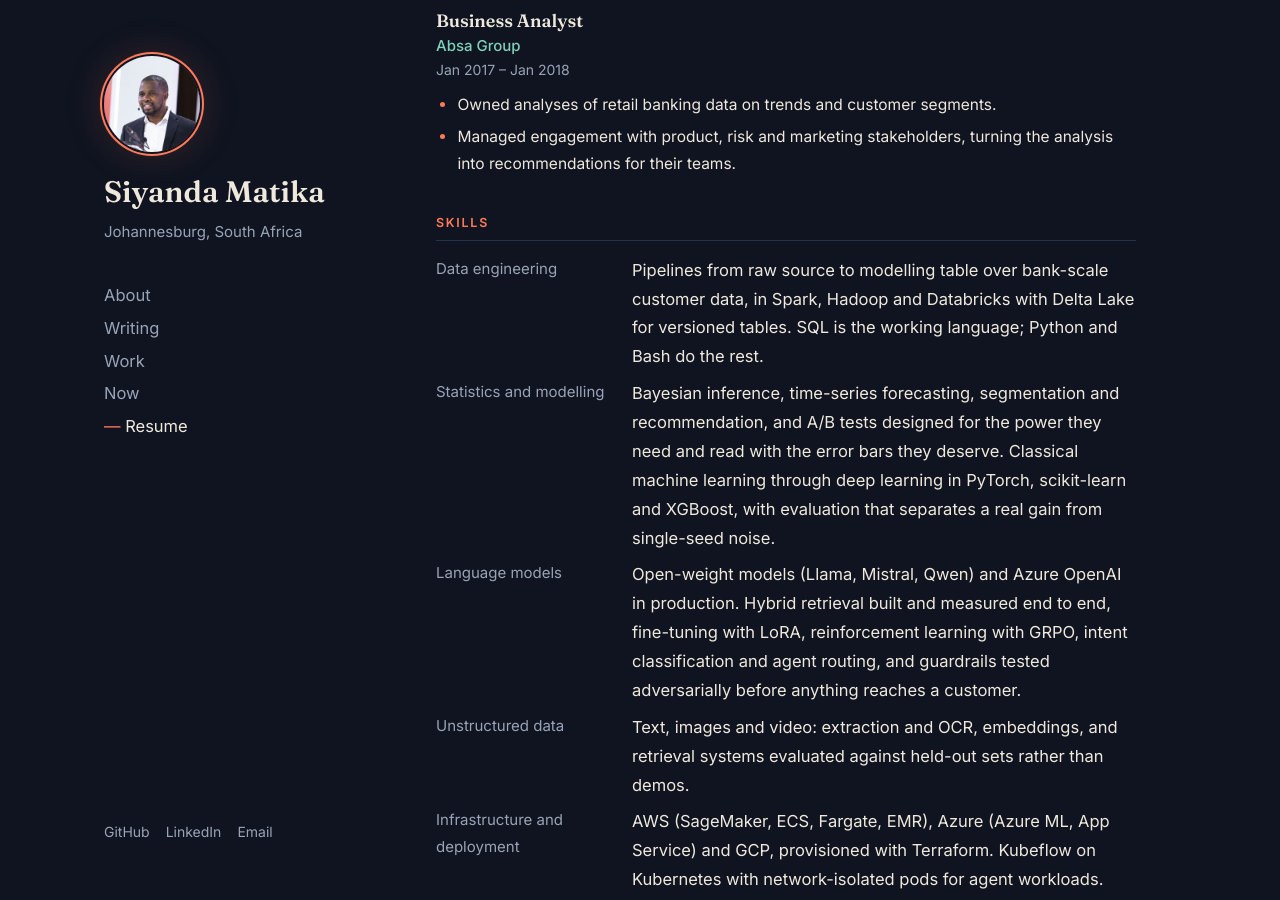
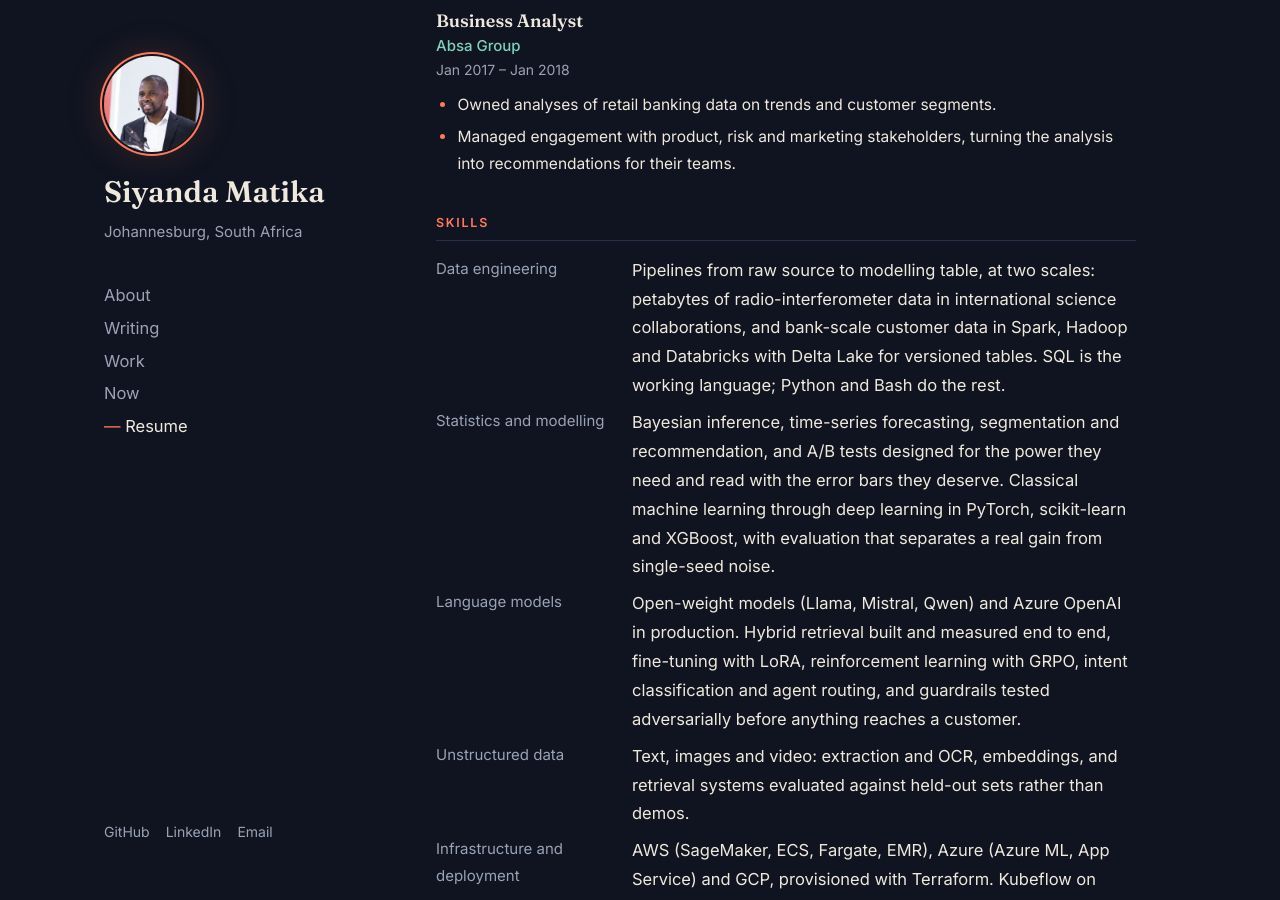
Before and after one commit to matikasiyanda/matikasiyanda.github.io, a Jekyll site: the page built from _pages/resume.md, in a window 1280 px wide and 900 px high, scrolled down 2053 px. Built offline with Jekyll 4.4.1, drawn with Linux system fonts in a browser that asks for light colours.

Commit message:
Resume: petabyte-scale collaboration data in the data engineering entry

```diff
--- a/_pages/resume.md
+++ b/_pages/resume.md
@@ -109,7 +109,7 @@ Kilometre Array (SKA), as part of international science collaborations.
 ## Skills
 
 <dl class="cv-skills">
-  <dt>Data engineering</dt><dd>Pipelines from raw source to modelling table over bank-scale customer data, in Spark, Hadoop and Databricks with Delta Lake for versioned tables. SQL is the working language; Python and Bash do the rest.</dd>
+  <dt>Data engineering</dt><dd>Pipelines from raw source to modelling table, at two scales: petabytes of radio-interferometer data in international science collaborations, and bank-scale customer data in Spark, Hadoop and Databricks with Delta Lake for versioned tables. SQL is the working language; Python and Bash do the rest.</dd>
   <dt>Statistics and modelling</dt><dd>Bayesian inference, time-series forecasting, segmentation and recommendation, and A/B tests designed for the power they need and read with the error bars they deserve. Classical machine learning through deep learning in PyTorch, scikit-learn and XGBoost, with evaluation that separates a real gain from single-seed noise.</dd>
   <dt>Language models</dt><dd>Open-weight models (Llama, Mistral, Qwen) and Azure OpenAI in production. Hybrid retrieval built and measured end to end, fine-tuning with LoRA, reinforcement learning with GRPO, intent classification and agent routing, and guardrails tested adversarially before anything reaches a customer.</dd>
   <dt>Unstructured data</dt><dd>Text, images and video: extraction and OCR, embeddings, and retrieval systems evaluated against held-out sets rather than demos.</dd>
```
Also changed, not shown: 1 other file.
